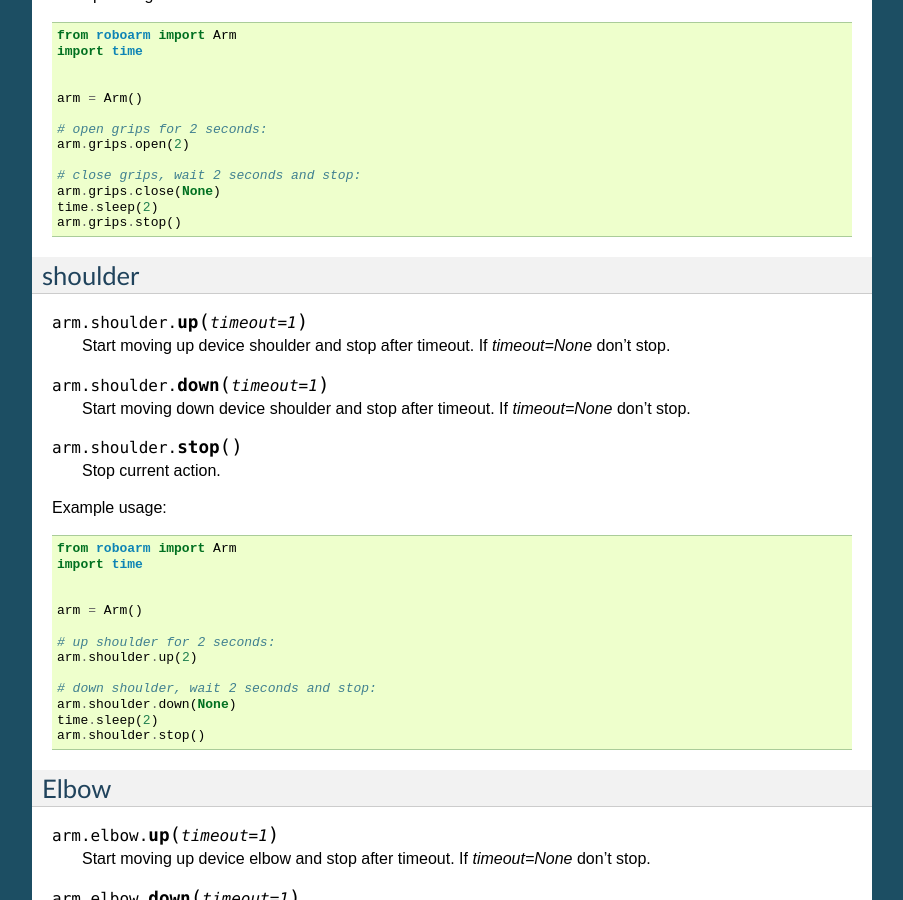
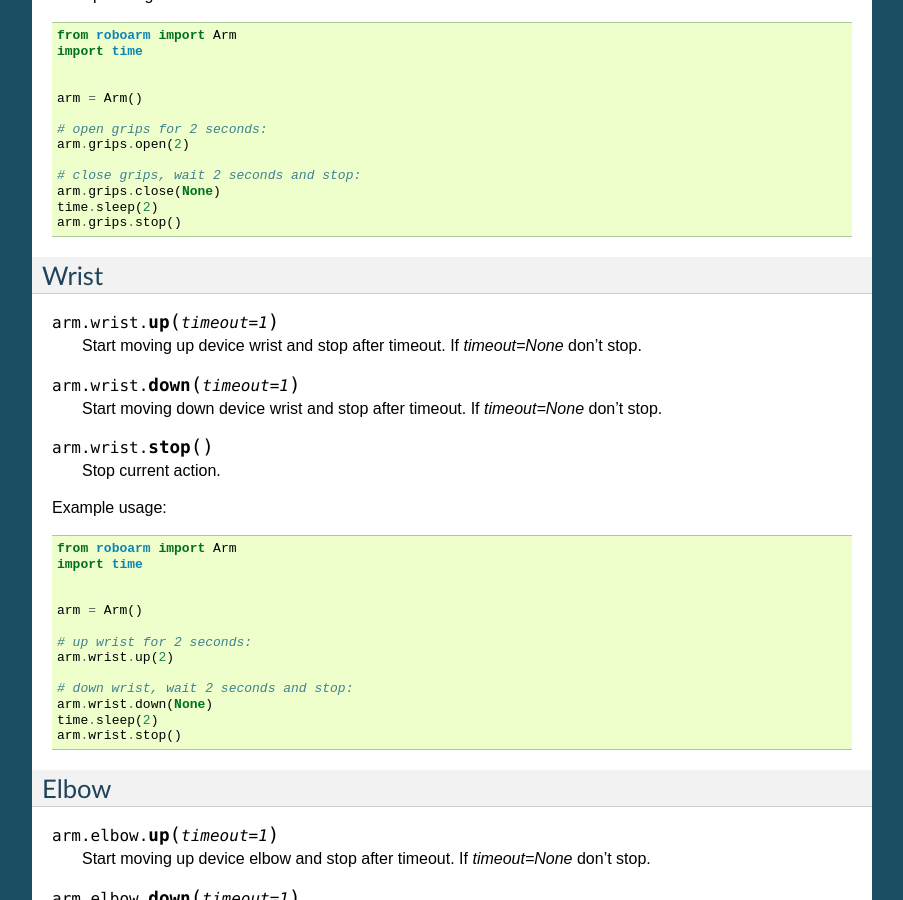
Before and after one commit to nvbn/roboarm, a Sphinx documentation site: the page built from docs/api.rst, in a window 1280 px wide and 900 px high, scrolled down 705 px. Shown: the whole window, without its empty margins (198-1101 px from the left). Built offline with Sphinx 7.4.7, drawn with Linux system fonts in a browser that asks for light colours; some of the changed text lies outside the part shown.

Commit message:
Fix api docs

```diff
--- a/docs/api.rst
+++ b/docs/api.rst
@@ -60,18 +60,18 @@ Example usage:
     time.sleep(2)
     arm.grips.stop()
 
-shoulder
------
+Wrist
+--------
 
-.. function:: arm.shoulder.up(timeout=1)
+.. function:: arm.wrist.up(timeout=1)
 
-    Start moving up device shoulder and stop after timeout. If *timeout=None* don't stop.
+    Start moving up device wrist and stop after timeout. If *timeout=None* don't stop.
 
-.. function:: arm.shoulder.down(timeout=1)
+.. function:: arm.wrist.down(timeout=1)
 
-    Start moving down device shoulder and stop after timeout. If *timeout=None* don't stop.
+    Start moving down device wrist and stop after timeout. If *timeout=None* don't stop.
 
-.. function:: arm.shoulder.stop()
+.. function:: arm.wrist.stop()
 
     Stop current action.
 
@@ -85,13 +85,13 @@ Example usage:
 
     arm = Arm()
 
-    # up shoulder for 2 seconds:
-    arm.shoulder.up(2)
+    # up wrist for 2 seconds:
+    arm.wrist.up(2)
 
-    # down shoulder, wait 2 seconds and stop:
-    arm.shoulder.down(None)
+    # down wrist, wait 2 seconds and stop:
+    arm.wrist.down(None)
     time.sleep(2)
-    arm.shoulder.stop()
+    arm.wrist.stop()
 
 Elbow
 -----
```
